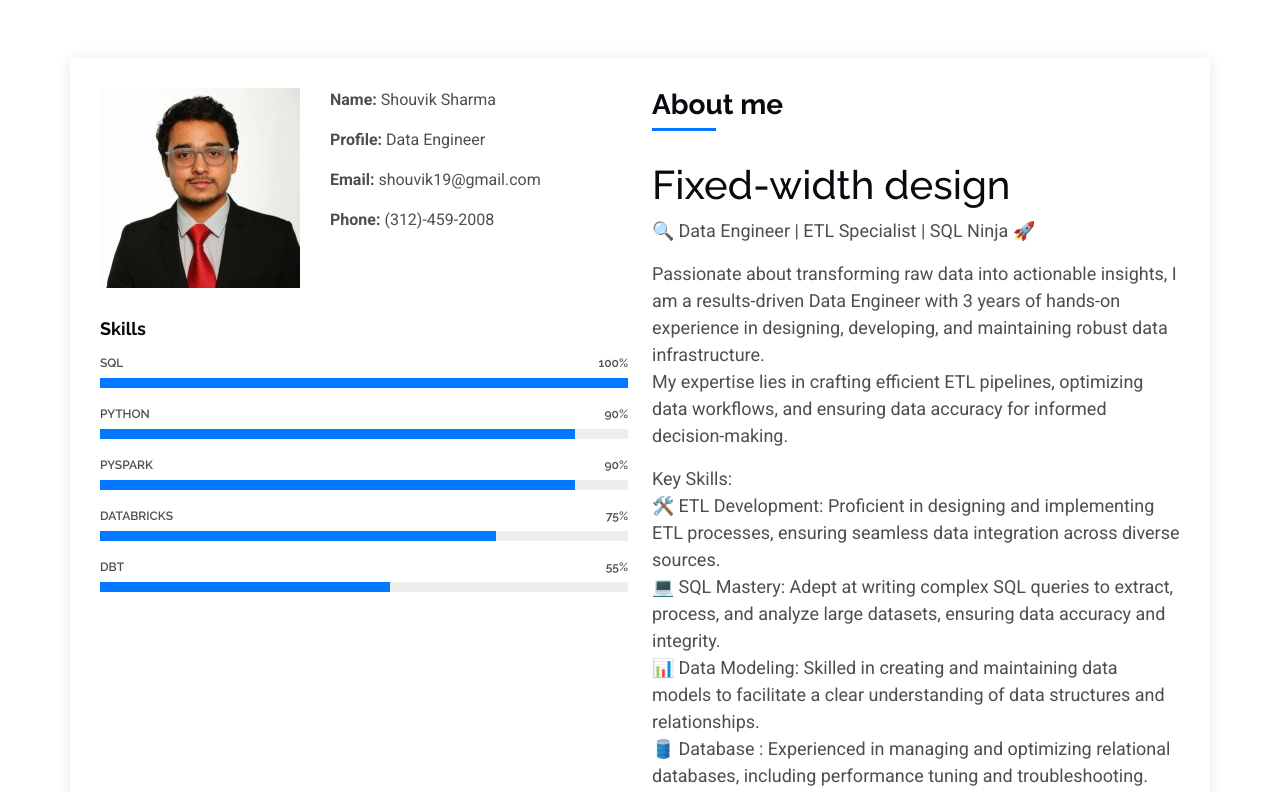
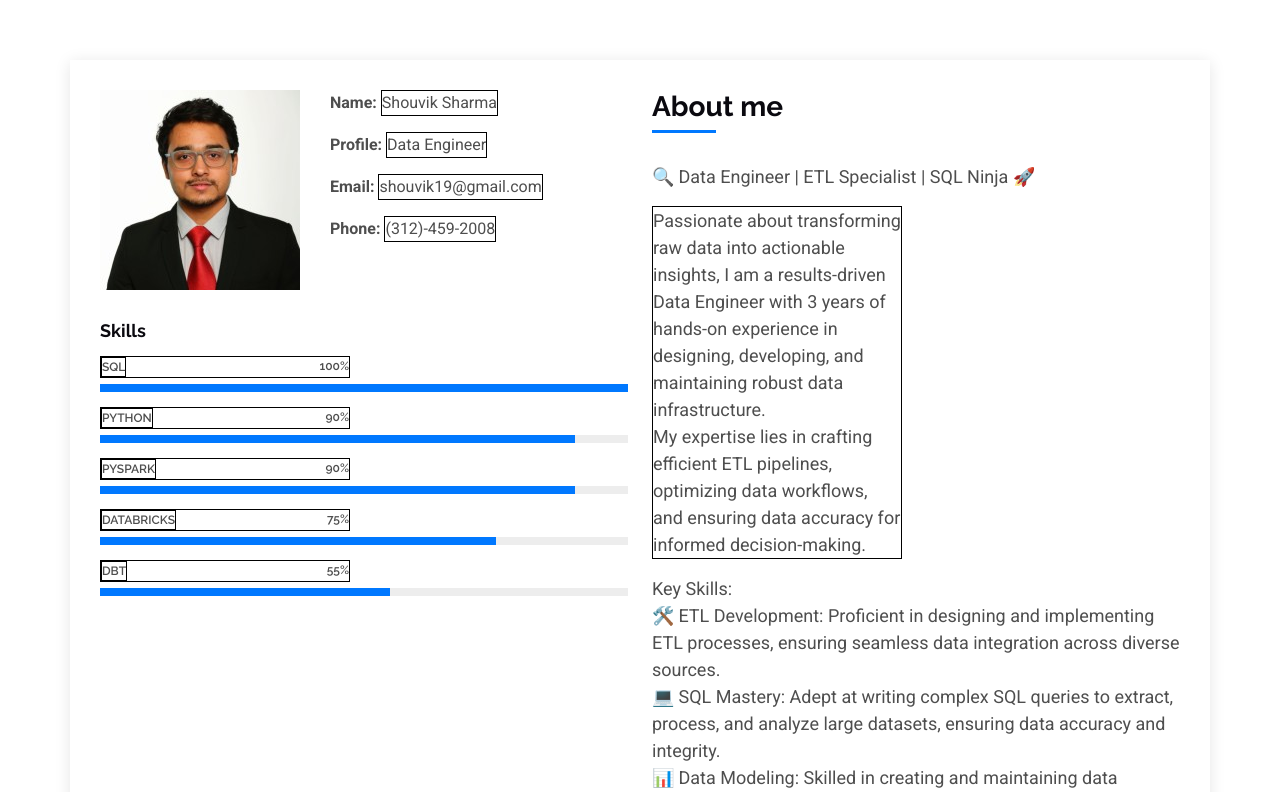
Before and after one commit to ShouvikSharma/ShouvikSharma, a plain HTML site: page index.html in a window 1280 px wide. Shown: the part 803-1595 px from the top of the page. Drawn offline with Linux system fonts and the light colour scheme.

Commit message:
setting text width

```diff
--- a/index.html
+++ b/index.html
@@ -26,6 +26,16 @@
 
   <!-- Main CSS File -->
   <link href="assets/css/main.css" rel="stylesheet">
+
+  <style>
+    span {
+        max-width: 250px;
+        border: 1px solid #000;
+
+        /* Ensure inline-block for max-width to take effect */
+        display: inline-block;
+    }
+  </style>
 
   <!-- =======================================================
   * Template Name: DevFolio
@@ -165,13 +175,12 @@
           <div class="col-md-6">
             <div class="about-me">
               <h4>About me</h4>
-              <h1>Fixed-width design</h1>
               <p>
                 🔍 Data Engineer | ETL Specialist | SQL Ninja 🚀
               </p>
               <p>
-                Passionate about transforming raw data into actionable insights, I am a results-driven Data Engineer with 3 years of hands-on experience in designing, developing, and maintaining robust data infrastructure. <br>
-                My expertise lies in crafting efficient ETL pipelines, optimizing data workflows, and ensuring data accuracy for informed decision-making.
+                <span>Passionate about transforming raw data into actionable insights, I am a results-driven Data Engineer with 3 years of hands-on experience in designing, developing, and maintaining robust data infrastructure. <br>
+                My expertise lies in crafting efficient ETL pipelines, optimizing data workflows, and ensuring data accuracy for informed decision-making.</span>
               </p>
               <p>
                 Key Skills:<br>
```
